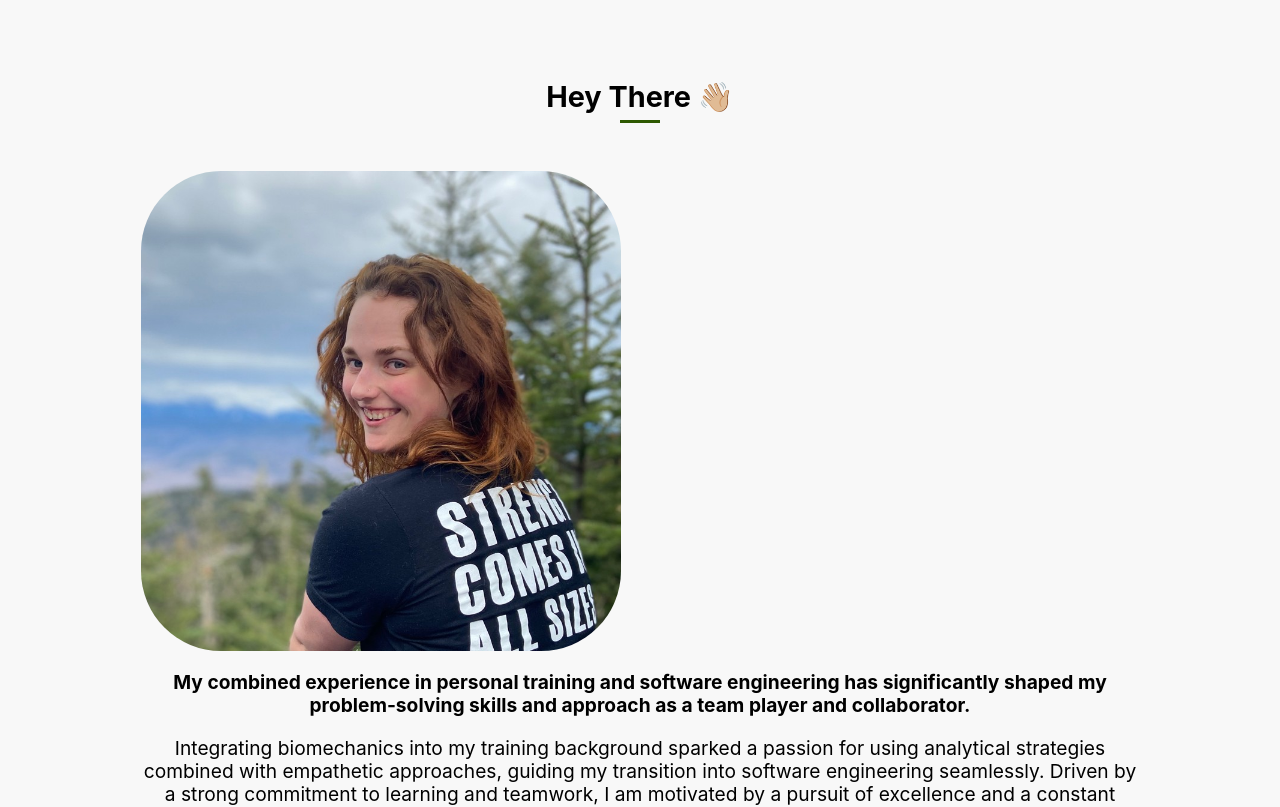
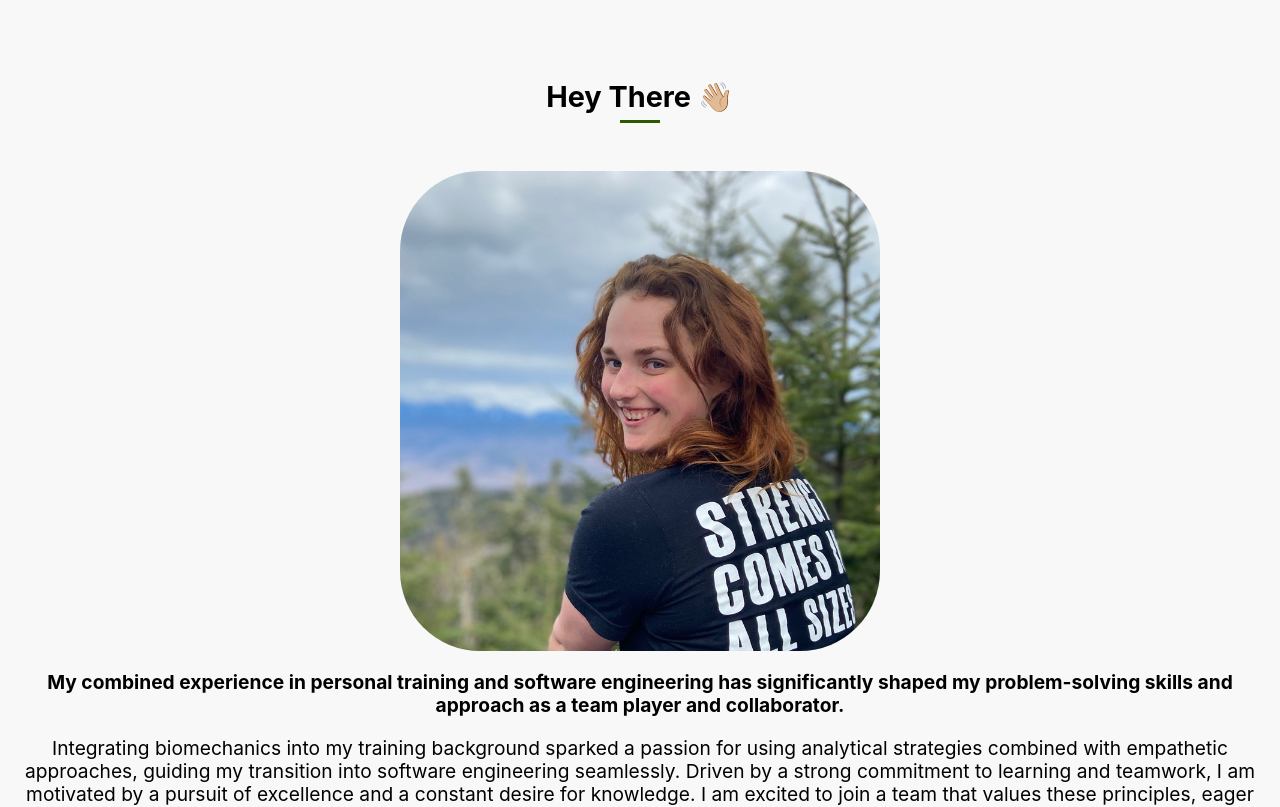
Before and after one commit to bethjmdev/devportfolio, a React (Create React App) app: page / in a window 1280 px wide. Shown: the part 920-1727 px from the top of the page. Built offline with nearby package versions, Linux system fonts and the light colour scheme.

Commit message:
added min width to screen

```diff
--- a/src/components/About.css
+++ b/src/components/About.css
@@ -37,7 +37,14 @@
 @media screen and (max-width: 1300px) {
   .about .container {
     grid-template-columns: 1fr;
-    width: 80%;
+    width: 100%;
+    justify-content: center;
+    align-items: center;
+  }
+
+  .about .photo-box {
+    width: 100%;
+    display: flex;
     justify-content: center;
     align-items: center;
   }
--- a/src/components/About.js
+++ b/src/components/About.js
@@ -9,7 +9,9 @@ const About = () => {
       <h2>Hey There 👋🏼</h2>
       <span className="line"></span>
       <div className="container">
-        <img src={beth} alt="photo of Beth sitting on a mountain top" />
+        <div className="photo-box">
+          <img src={beth} alt="photo of Beth sitting on a mountain top" />
+        </div>
         <div className="col-2">
           <p>
             <b>
--- a/src/index.css
+++ b/src/index.css
@@ -21,6 +21,7 @@ body {
   -moz-osx-font-smoothing: grayscale;
   font-size: 1.2rem;
   line-height: 1.2;
+  min-width: 400px;
 }
 
 code {
```
